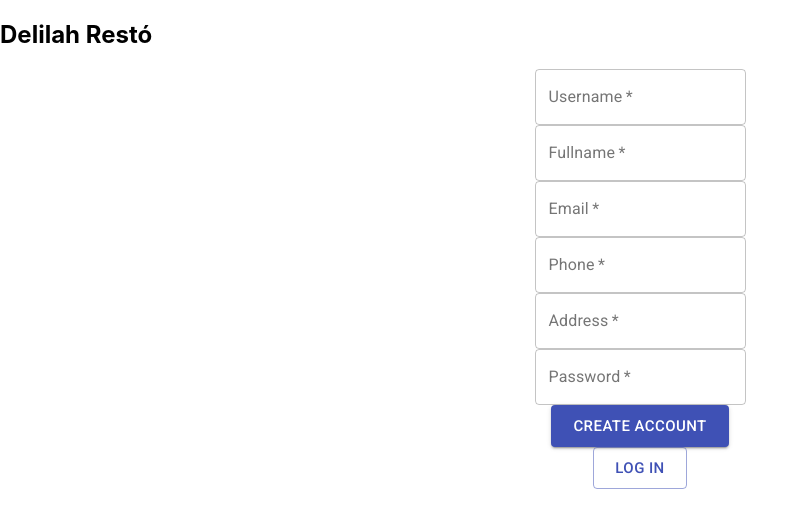
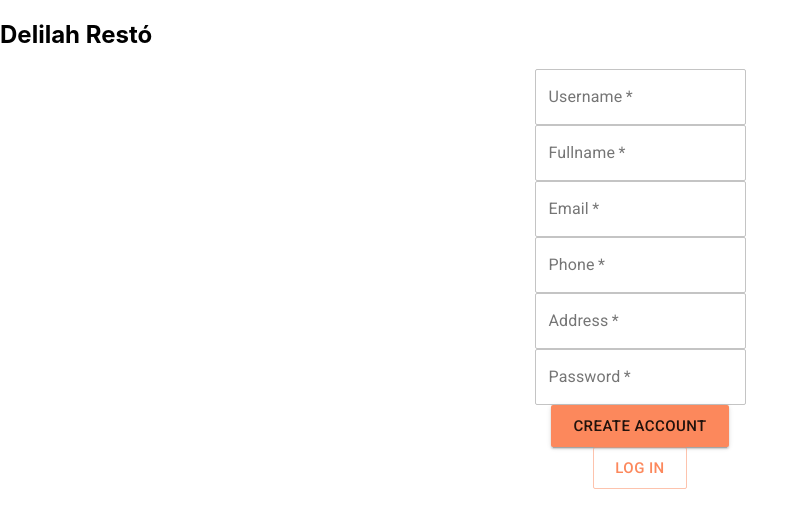
Before and after one commit to fvittorello/Delilah-frontend, a React (Create React App) app: page / in a window 1280 px wide. Shown: the top 528 px of the page, without its empty margins (0-808 px from the left). Built offline with nearby package versions, Linux system fonts and the light colour scheme; the HTML template or start-up script is replaced by a standard one.

Commit message:
feat(App.js) add custom theme component

```diff
--- a/src/App.js
+++ b/src/App.js
@@ -1,12 +1,19 @@
 import React from 'react';
+import { ThemeProvider } from '@material-ui/core';
+import theme from 'utility/theme';
 import './App.css';
 
-import Login from 'views/Login';
+// import Login from 'views/Login';
 import RegisterView from 'views/Register';
 
 function App() {
 	// return <div>Hello World React</div>;
-	return <RegisterView />;
+	// console.log(theme);
+	return (
+		<ThemeProvider theme={theme}>
+			<RegisterView />
+		</ThemeProvider>
+	);
 }
 
 export default App;
```
